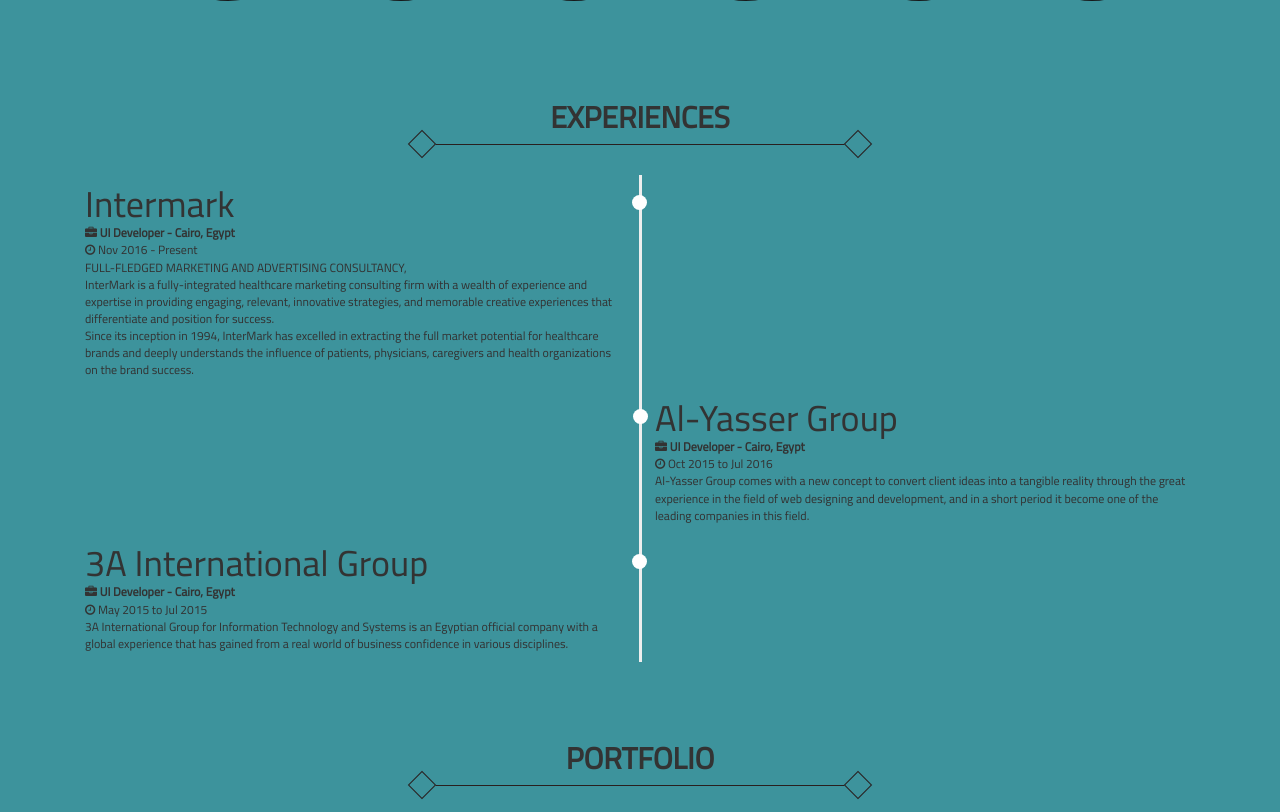
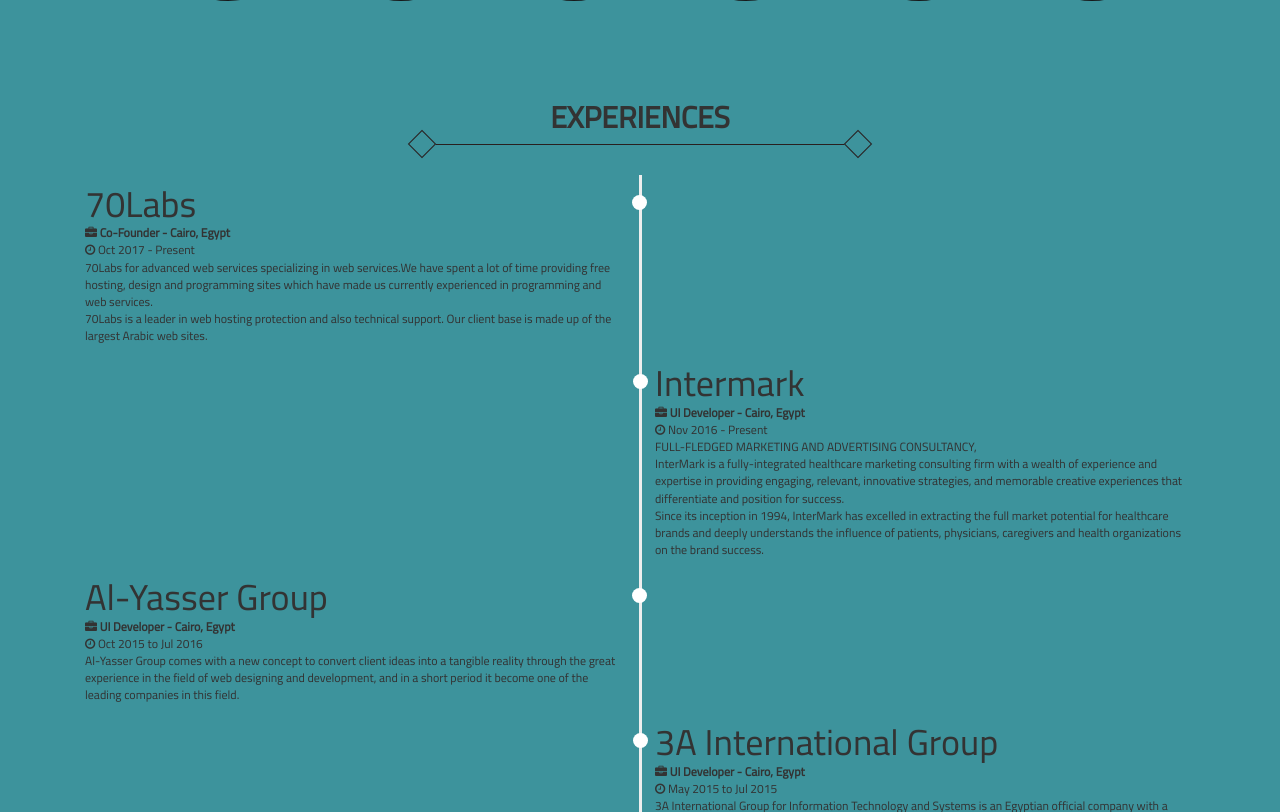
Before and after one commit to iamB0ody/Portfolio, a PHP site: page /index1.php in a window 1280 px wide. Shown: the part 699-1511 px from the top of the page. Run offline with PHP 8.4, Linux system fonts and the light colour scheme; some libraries are stand-ins or nearby versions.

Commit message:
add 70labs to my experinces

```diff
--- a/index1.php
+++ b/index1.php
@@ -42,6 +42,18 @@
 
 					<li class="col-xs-12">
 						<div class="col-sm-6 left">
+							<h1>70Labs</h1>
+							<b><i class="fa fa-briefcase" aria-hidden="true"></i> Co-Founder - Cairo, Egypt</b>
+							<p><i class="fa fa-clock-o" aria-hidden="true"></i> Oct 2017 - Present</p>
+							<p>
+								70Labs for advanced web services specializing in web services.We have spent a lot of time providing free hosting, design and programming sites which have made us currently experienced in programming and web services. <br>
+								70Labs is a leader in web hosting protection and also technical support. Our client base is made up of the largest Arabic web sites.
+							</p>
+						</div>
+					</li>
+
+					<li class="col-xs-12">
+						<div class="col-sm-6 right">
 							<h1>intermark</h1>
 							<b><i class="fa fa-briefcase" aria-hidden="true"></i> UI Developer - Cairo, Egypt</b>
 							<p><i class="fa fa-clock-o" aria-hidden="true"></i> Nov 2016 - Present</p>
@@ -54,7 +66,7 @@
 					</li>
 
 					<li class="col-xs-12">
-						<div class="col-sm-6 right">
+						<div class="col-sm-6 left">
 							<h1>Al-yasser Group</h1>
 							<b><i class="fa fa-briefcase" aria-hidden="true"></i> UI Developer - Cairo, Egypt</b>
 							<p><i class="fa fa-clock-o" aria-hidden="true"></i> Oct 2015 to Jul 2016</p>
@@ -65,7 +77,7 @@
 					</li>
 
 					<li class="col-xs-12">
-						<div class="col-sm-6 left">
+						<div class="col-sm-6 right">
 							<h1>3A international Group</h1>
 							<b><i class="fa fa-briefcase" aria-hidden="true"></i> UI Developer - Cairo, Egypt</b>
 							<p><i class="fa fa-clock-o" aria-hidden="true"></i> May 2015 to Jul 2015</p>
```
Also changed, not shown: index.html (+14 -2 lines).
